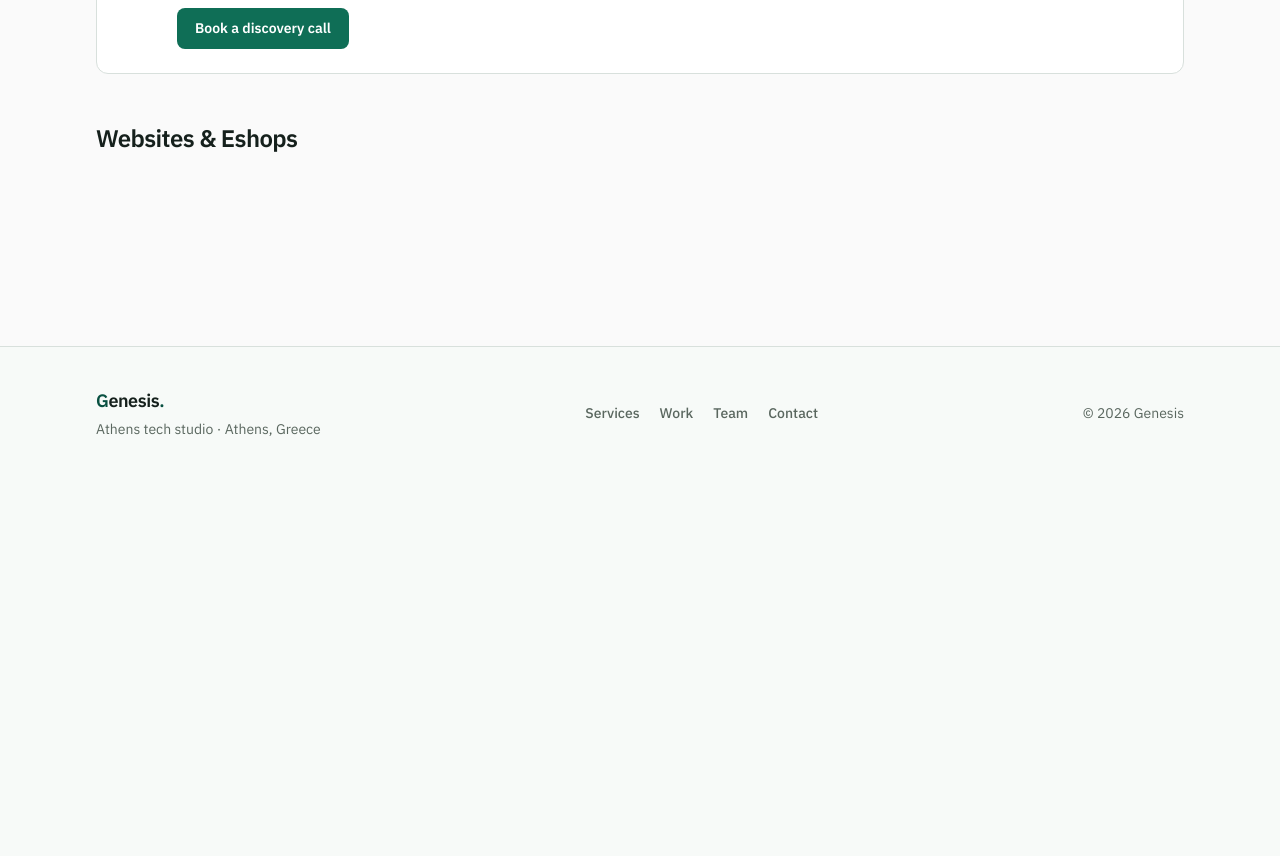
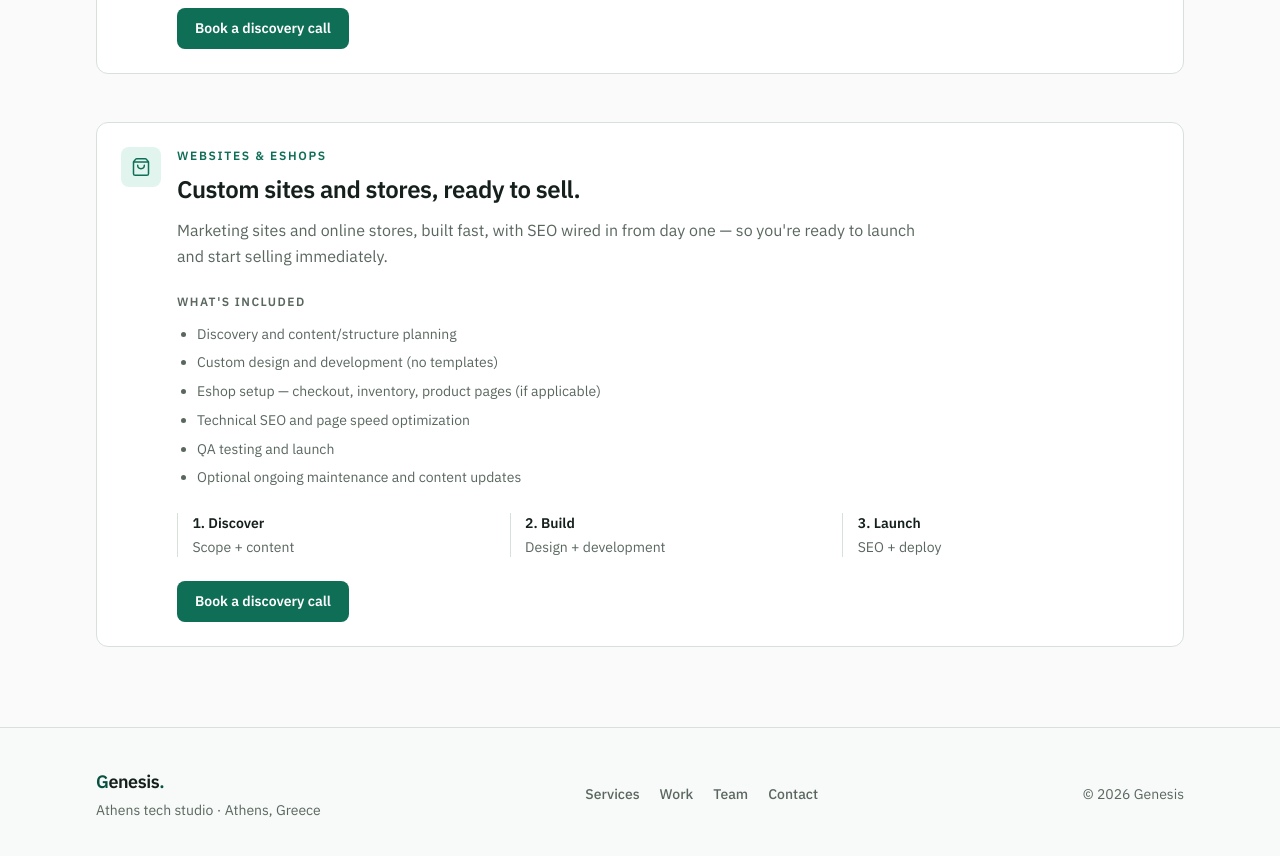
Before and after one commit to TasosPateritsas/genesis-landing, a Next.js app: page /services in a window 1280 px wide. Shown: the part 2000-2856 px from the top of the page. Before the commit the page ends 2479 px from the top, so only its background shows below. Built offline with nearby package versions, Linux system fonts and the light colour scheme.

Commit message:
AGE-3 comment 8: add the Websites & Eshops service block
Add the fourth and final /services detail card and animate it in from the right.

Co-authored-by: TasosPateritsas <TasosPateritsas@users.noreply.github.com>

```diff
--- a/src/data/content.ts
+++ b/src/data/content.ts
@@ -356,6 +356,26 @@ export const dictionaries: Record<Locale, Dictionary> = {
             { title: "Launch", detail: "Roll out + support" },
           ],
         },
+        {
+          id: "websites-eshops",
+          icon: "shopping-bag",
+          kicker: "Websites & eshops",
+          heading: "Custom sites and stores, ready to sell.",
+          body: "Marketing sites and online stores, built fast, with SEO wired in from day one — so you're ready to launch and start selling immediately.",
+          included: [
+            "Discovery and content/structure planning",
+            "Custom design and development (no templates)",
+            "Eshop setup — checkout, inventory, product pages (if applicable)",
+            "Technical SEO and page speed optimization",
+            "QA testing and launch",
+            "Optional ongoing maintenance and content updates",
+          ],
+          steps: [
+            { title: "Discover", detail: "Scope + content" },
+            { title: "Build", detail: "Design + development" },
+            { title: "Launch", detail: "SEO + deploy" },
+          ],
+        },
       ],
       chips: [
         { href: serviceChipHrefs.app, label: "App development" },
@@ -558,6 +578,26 @@ export const dictionaries: Record<Locale, Dictionary> = {
             { title: "Παράδοση", detail: "Εφαρμογή + υποστήριξη" },
           ],
         },
+        {
+          id: "websites-eshops",
+          icon: "shopping-bag",
+          kicker: "Websites & Eshops",
+          heading: "Custom ιστοσελίδες και eshops, έτοιμα να πουλήσουν.",
+          body: "Ιστοσελίδες και online καταστήματα, γρήγορα, με SEO ενσωματωμένο από την πρώτη μέρα — έτοιμα να βγουν live και να αρχίσουν να πουλάνε αμέσως.",
+          included: [
+            "Ανάλυση απαιτήσεων και σχεδιασμός περιεχομένου",
+            "Custom design και ανάπτυξη (όχι templates)",
+            "Στήσιμο eshop — checkout, inventory, σελίδες προϊόντων (όπου χρειάζεται)",
+            "Τεχνικό SEO και βελτιστοποίηση ταχύτητας",
+            "Έλεγχος ποιότητας (QA) και launch",
+            "Προαιρετική συνεχής συντήρηση και ενημέρωση περιεχομένου",
+          ],
+          steps: [
+            { title: "Ανάλυση", detail: "Scope + περιεχόμενο" },
+            { title: "Ανάπτυξη", detail: "Design + development" },
+            { title: "Παράδοση", detail: "SEO + deploy" },
+          ],
+        },
       ],
       chips: [
         { href: serviceChipHrefs.app, label: "Ανάπτυξη Εφαρμογών" },
```
